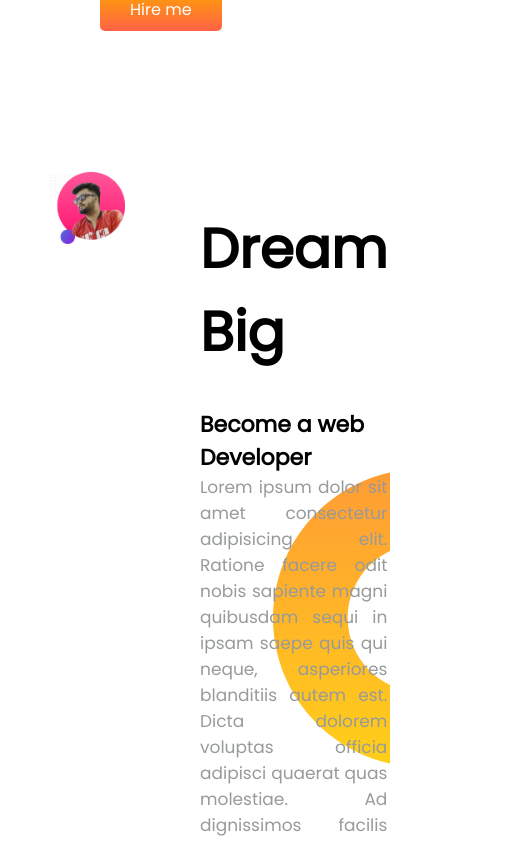
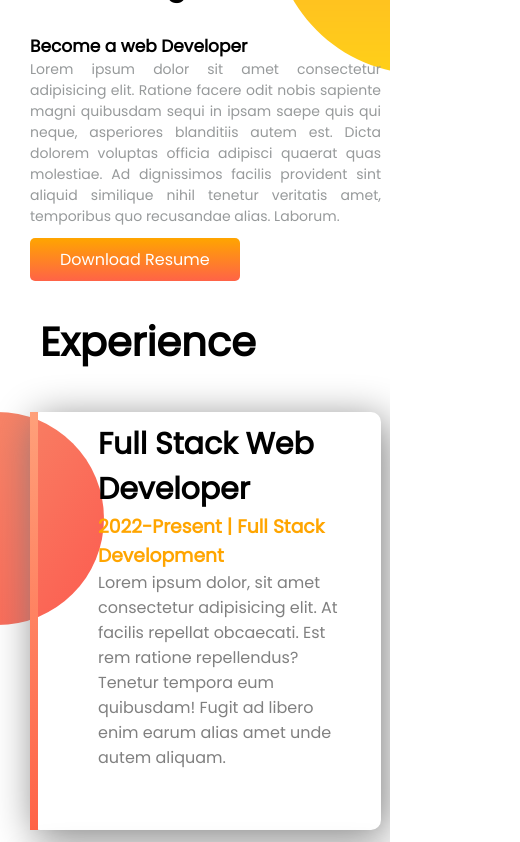
Before and after one commit to Arifulhaque313/my-portfolio, a plain HTML site: page index.html in a window 390 px wide. Shown: the part 1140-1982 px from the top of the page, 520 px wide, since content can reach past the window. Drawn offline with Linux system fonts and the light colour scheme.

Commit message:
final touch

```diff
--- a/index.html
+++ b/index.html
@@ -71,21 +71,41 @@
 
     <!--Thrid section start-->
 
-    <section>
+    <section class="experience">
+        <h1>Experience</h1>
+
+        <div class="third-section">
+
+            <div class="half ex-left">
+                <h1>Full Stack Web Developer</h1>
+                <h3>2022-Present | Full Stack Development</h3>
+                <p>Lorem ipsum dolor, sit amet consectetur adipisicing elit. At facilis repellat obcaecati. Est rem
+                    ratione repellendus? Tenetur tempora eum quibusdam! Fugit ad libero enim earum alias amet unde autem
+                    aliquam.</p>
+            </div>
 
 
-        <div class="first-section">
-
-            <div class="half">
-
-            </div>
-            <div class="half">
-
+            <div class="half ex-right">
+                <h1>Full Stack Web Developer</h1>
+                <h3>2022-Present | Full Stack Development</h3>
+                <p>Lorem ipsum dolor sit amet consectetur, adipisicing elit. Praesentium, obcaecati delectus aliquid,
+                    non perspiciatis deserunt ipsam doloribus corrupti maiores excepturi officia voluptatum, iusto nisi?
+                    Laborum fugiat tempora quia quas excepturi.</p>
             </div>
 
         </div>
 
     </section>
+    <!--End third section-->
+
+
+
+
+    <footer>
+        <center>
+            <h5>© All copyright reserve to Ariful Haque.</h5>
+        </center>
+    </footer>
 
 
 
--- a/style.css
+++ b/style.css
@@ -67,3 +67,127 @@ body{
     background-position: right;
 
 }
+
+
+.third-section{
+    display: flex;
+    margin-bottom:;
+    background-image: url(images/exp-bg.png);
+    background-repeat: no-repeat;
+    padding: 30px 80px;
+
+}
+.experience h1{
+    font-size: 55px
+}
+
+.third-section h1{
+    font-size: 40px;
+
+}
+
+.ex-left{
+    border-left: 8px solid ;
+    border-image: linear-gradient(lightsalmon,tomato);
+    border-image-slice: 1;
+    padding:10px 40px 60px 60px;
+    box-shadow: 5px  7px 40px gray;
+    margin: 0px 30px;
+    border-radius: 10px;
+}
+.ex-left h1{
+    padding: 50px 0px;
+}
+
+.ex-right h1{
+    padding: 50px 0px;
+}
+
+.ex-left h3{
+    color: orange;
+}
+.ex-right h3{
+    color: orange;
+}
+
+.third-section p{
+    color: grey;
+}
+
+.ex-right{
+    margin: 0px 30px;
+    border-left: 8px solid ;
+    border-image: linear-gradient(blue,rgb(0, 195, 255));
+    border-image-slice: 1;
+    padding:10px 40px 60px 60px;
+    box-shadow: 5px  7px 40px gray;
+    border-radius: 10px;
+}
+
+footer{
+    padding: 30px 0px;
+
+}
+
+
+@media only screen and (max-width: 980px){
+    body{
+        margin: 0;
+        padding: 0px;
+    }
+
+    .first-section{
+        display: block;
+        margin: 0;
+        padding: 0;
+    }
+    .half{
+        width: 90%;
+
+    }
+
+    .first-section-left{
+        margin: 0px 30px;
+    }
+
+    .first-section-left h1{
+        font-size: 30px;
+        padding:0px;
+
+    }
+    .first-section-left h3{
+        font-size: 17px;
+
+    }
+    .first-section-left p{
+        font-size: 14px;
+    }
+
+
+    .second-section{
+        display: block;
+        margin: 0;
+        padding: 0;
+    }
+
+.experience h1{
+    font-size: 40px;
+    padding: 40px;
+}
+
+    .third-section{
+        display: block;
+        margin: 0;
+        padding: 0;
+    }
+
+    .third-section h1{
+        font-size: 30px;
+        padding: 0;
+    }
+    .ex-right{
+        margin-top: 30px;
+    }
+
+
+}
```
